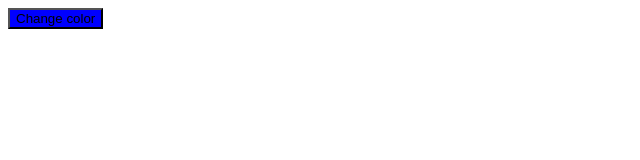
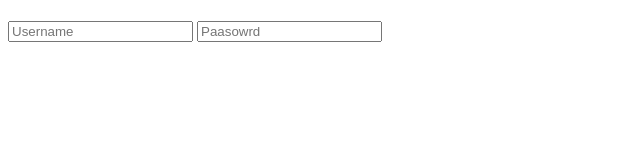
Before and after one commit to ubert-guertin-saas/alpinejs-test, a plain HTML site: page index.html in a window 1280 px wide. Shown: the whole page, without its empty margins (0-640 px from the left). Drawn offline with nearby package versions, Linux system fonts and the light colour scheme.

Commit message:
add html [BUG] : The input text detection doesn't work

```diff
--- a/index.html
+++ b/index.html
@@ -8,22 +8,24 @@
     ></script>
 
     <style>
-      .red {
+      .error {
         background-color: red;
-      }
-
-      .blue {
-        background-color: blue;
+        font-weight: bold;
       }
     </style>
   </head>
 
-  <body x-data="{ state: false }">
-    <button
-      x-on:click="state = !state"
-      x-bind:class="{ 'red': state, 'blue': !state}"
-    >
-      Change color
-    </button>
+  <body x-data="{ isError: false, text: '' }">
+    <h1 x-text="text">Super Cool login</h1>
+
+    <form action="#" method="POST">
+      <input placeholder="Username" type="text" />
+      <input
+        placeholder="Paasowrd"
+        type="password"
+        x-bind:class="{'error': text.lenght < 8 }"
+        x-bind:model="text"
+      />
+    </form>
   </body>
 </html>
```
